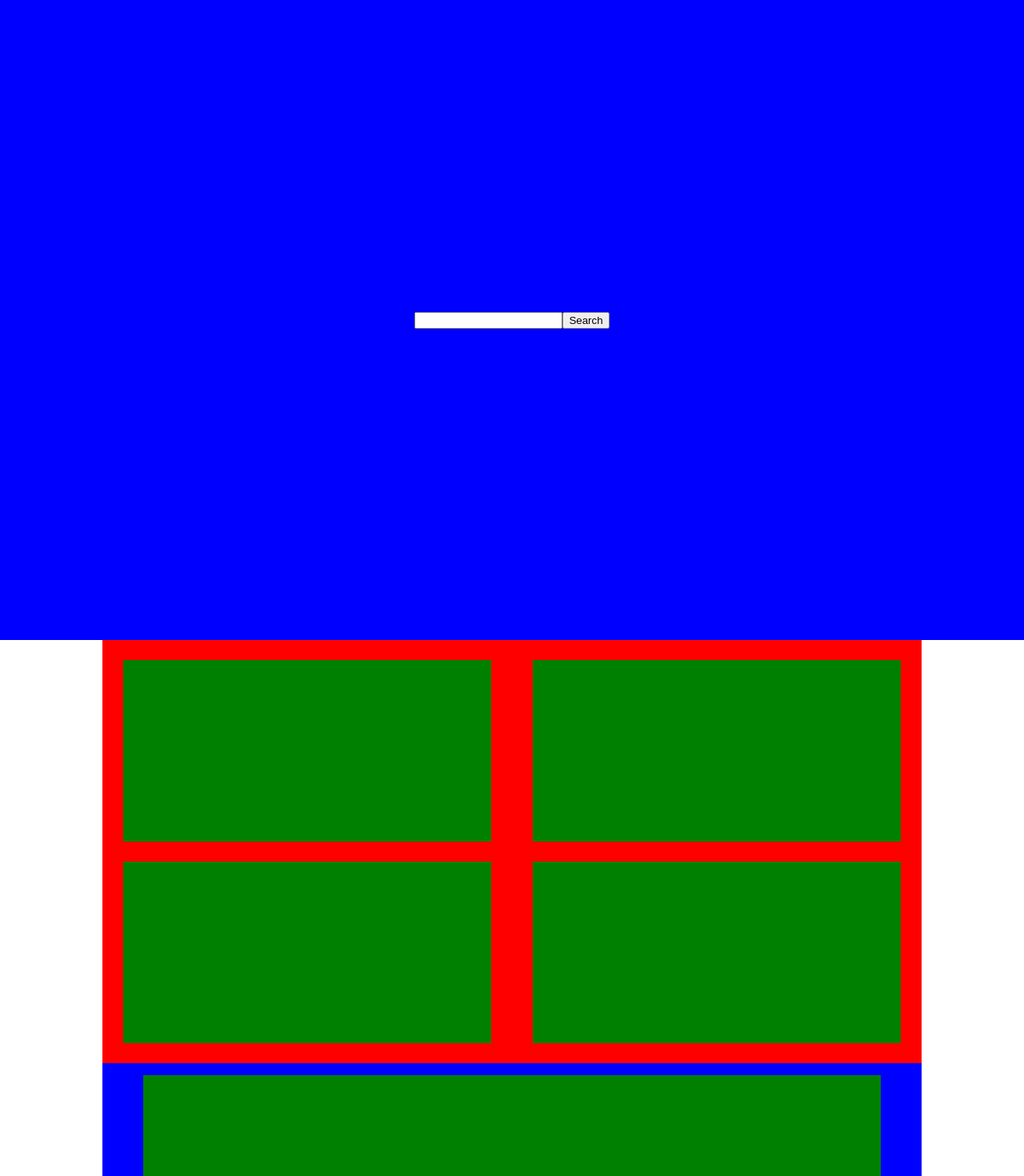
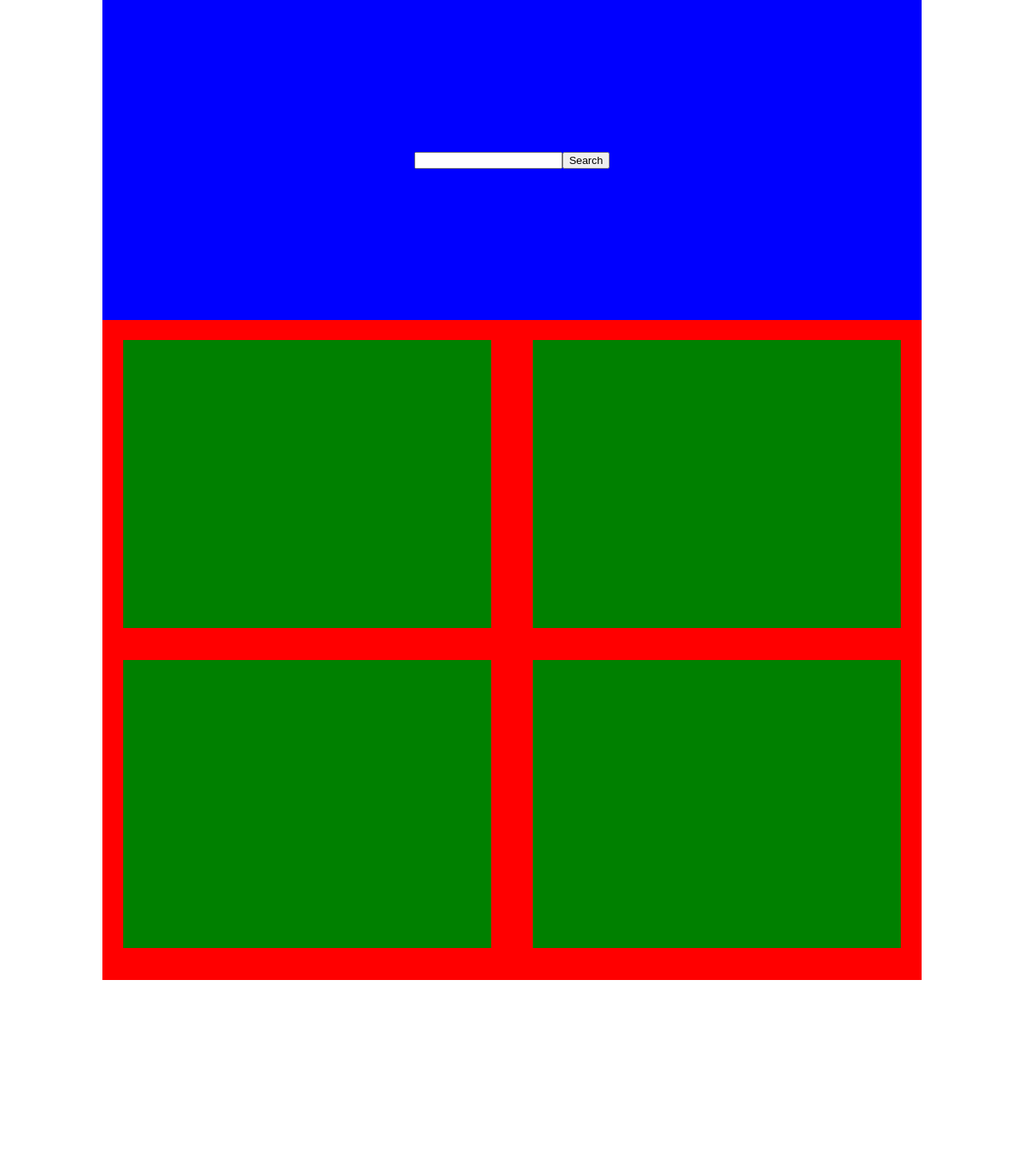
Before and after one commit to Use-My-Tools-BW/front-end, a React (Create React App) app: page /register in a window 1280 px wide. Shown: the top 1470 px of the page at 80% size. After the commit the page ends 1225 px from the top, so only its background shows below. Built offline with nearby package versions, Linux system fonts and the light colour scheme.

Commit message:
Added basic layout with background colors to depict div positioning. All elements with a green background will likely be removed/replaced with components.

```diff
--- a/src/App.js
+++ b/src/App.js
@@ -1,12 +1,14 @@
 import React from 'react';
 import './App.css';
 
-import Home from "./components/Home"
+import Home from "./components/Home";
+import ToolList from "./components/ToolList";
 
 function App() {
   return (
     <div className="App">
-      <Home />
+      {/* <Home /> */}
+      <ToolList />
     </div>
   );
 }
--- a/src/components/Home.js
+++ b/src/components/Home.js
@@ -7,7 +7,7 @@ function Home(props) {
 
     return (
         <>
-            <div className="hero-search" style={{ height: '100vh', width: '100vw', display: 'flex', justifyContent: 'center', alignItems: 'center', backgroundColor: 'blue' }}>
+            <div className="hero-search" style={{ height: '100vh', width: '100%', display: 'flex', justifyContent: 'center', alignItems: 'center', backgroundColor: 'blue' }}>
                 <form>
                     {/* handleChange and onSubmit will need to be added */}
                     <input type="text"/>
--- a/src/components/ToolList.js
+++ b/src/components/ToolList.js
@@ -1 +1,40 @@
-// Listing tools (featured and searched)
+import React from 'react';
+
+import { connect } from "react-redux";
+
+function ToolList(props) {
+    // A useState() hook will need to be used here to hold filtered search results
+    return (
+        <div style={{ display: 'flex', justifyContent: 'center', alignItems: 'center', flexDirection: 'column' }}>
+            {/* Minimal search component replaces 'search' div */}
+            <div className="search" style={{ height: '50vh', width: '80vw', backgroundColor: 'blue', display: 'flex', justifyContent: 'center', alignItems: 'center' }}>
+                <form>
+                    {/* handleChange and onSubmit will need to be added */}
+                    <input type="text"/>
+                    <button type="submit">Search</button>
+                </form>
+            </div>
+            {/* Featured listings appear below. Search submissions will filter the featured listings */}
+            <div className="featured-tools" style={{ width: '80vw', height: '100vh', backgroundColor: 'red', display: 'flex', flexWrap: 'wrap', justifyContent: 'space-around', paddingTop: 25 }}>
+                {/* The four div elements below will be removed. This is just shows how 4 tool cards will be positioned. */}
+                <div style={{ height: '45%', width: '45%', backgroundColor: 'green' }} />
+                <div style={{ height: '45%', width: '45%', backgroundColor: 'green' }} />
+                <div style={{ height: '45%', width: '45%', backgroundColor: 'green' }} />
+                <div style={{ height: '45%', width: '45%', backgroundColor: 'green' }} />
+            </div>
+        </div>
+    )
+}
+
+const mapStateToProps = state => {
+    return {
+        tools: state.tools,
+        isFetching: state.isFetching,
+        error: state.error
+    };
+  };
+
+export default connect(
+    mapStateToProps,
+    { }
+)(ToolList)
```
